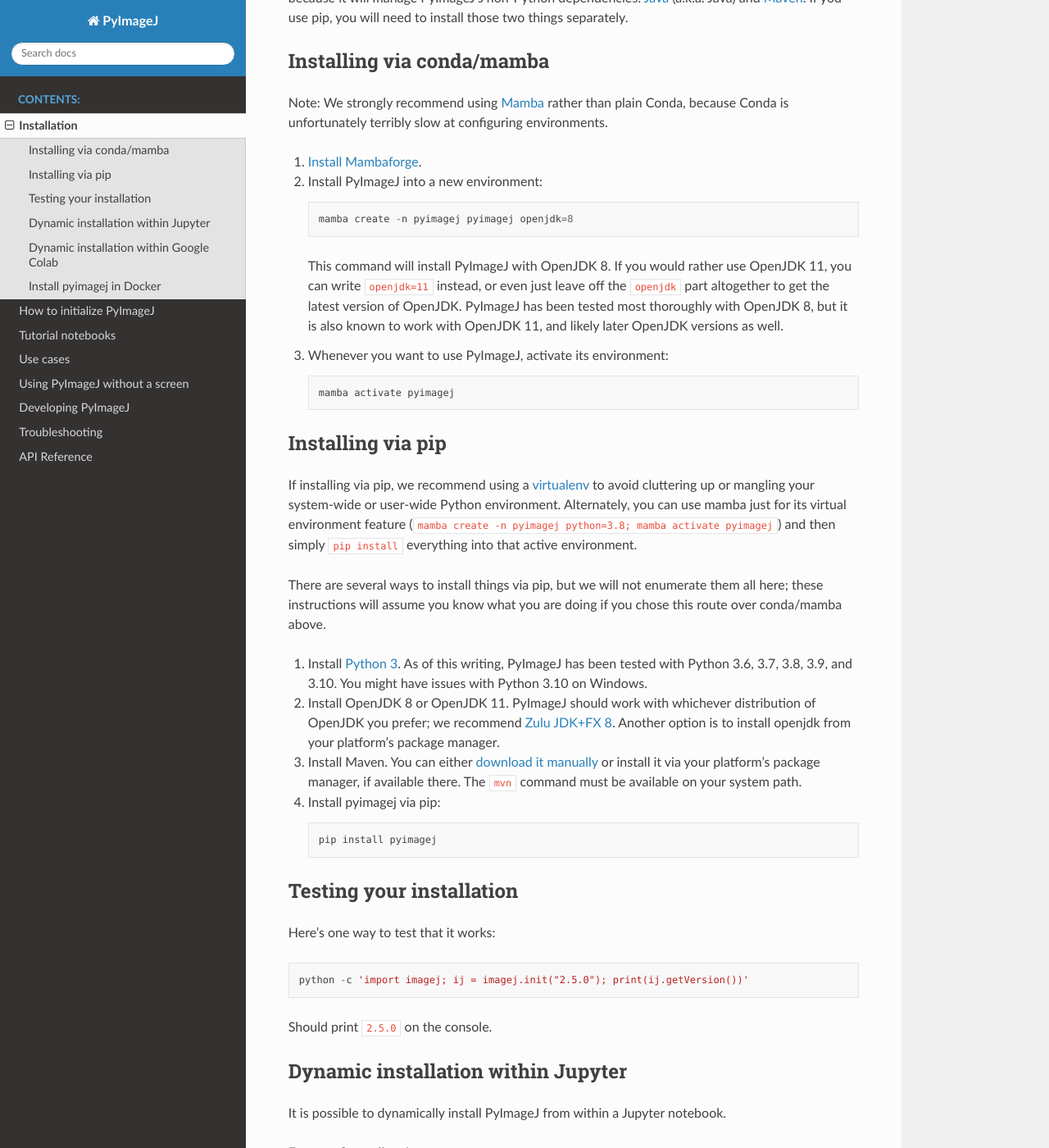
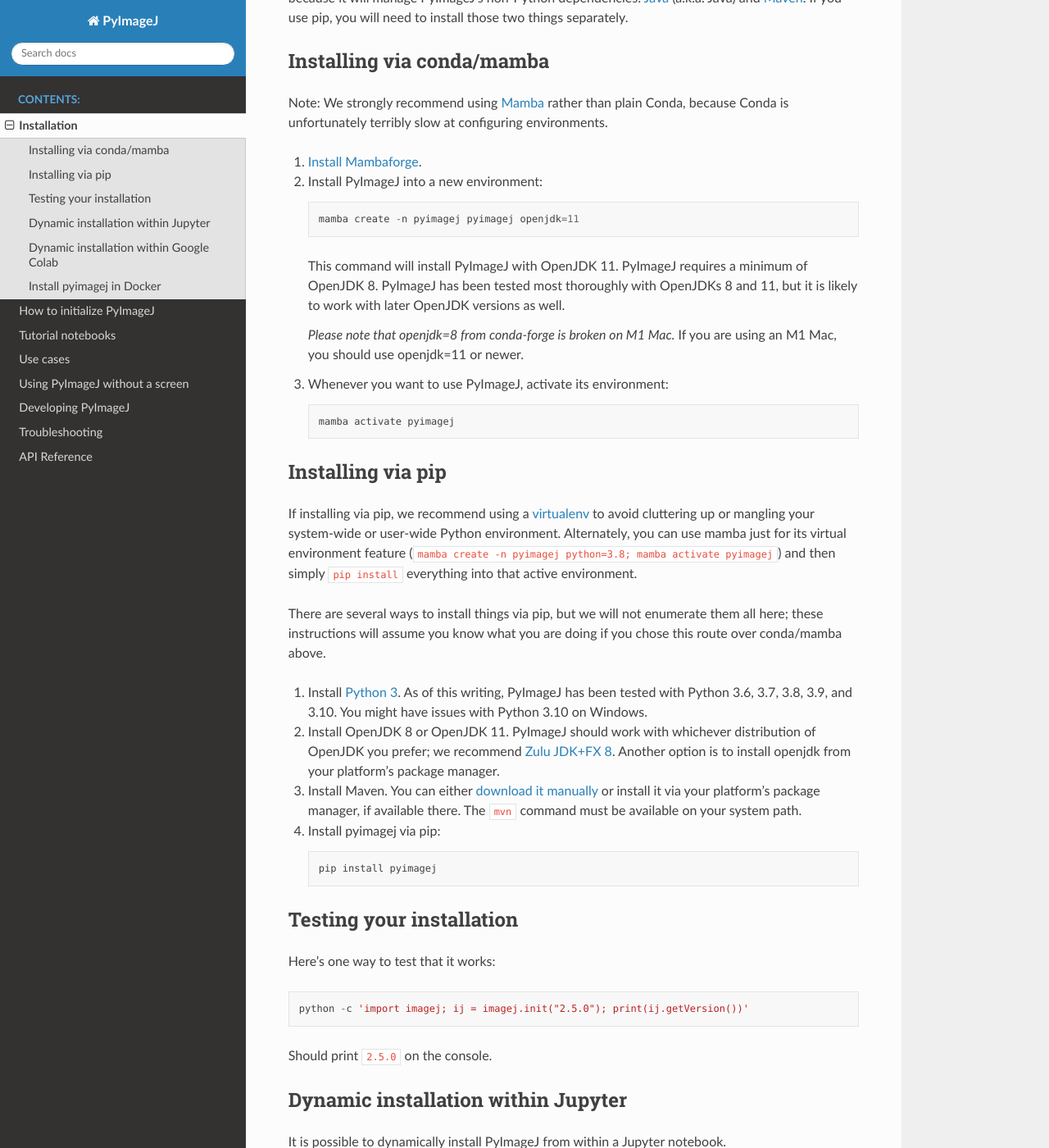
Before and after one commit to imagej/pyimagej, a Sphinx documentation site: the page built from doc/Install.md, in a window 1280 px wide and 1400 px high, scrolled down 222 px. Shown: the whole window at 82% size. Built offline with Sphinx 7.4.7 and the Read the Docs theme 2.0.0, drawn with Linux system fonts in a browser that asks for light colours; pages that are not in the unit, such as notebooks, are missing from menus; some of the changed text lies outside the part shown.

Commit message:
Update recommended openjdk version from 8 to 11
And add notes about how version 8 is broken for M1 Macs.

See #267.

````diff
--- a/doc/Install.md
+++ b/doc/Install.md
@@ -22,14 +22,15 @@
 
 2. Install PyImageJ into a new environment:
    ```
-   mamba create -n pyimagej pyimagej openjdk=8
+   mamba create -n pyimagej pyimagej openjdk=11
    ```
 
-   This command will install PyImageJ with OpenJDK 8. If you would rather use
-   OpenJDK 11, you can write `openjdk=11` instead, or even just leave off the
-   `openjdk` part altogether to get the latest version of OpenJDK. PyImageJ
-   has been tested most thoroughly with OpenJDK 8, but it is also known to
-   work with OpenJDK 11, and likely later OpenJDK versions as well.
+   This command will install PyImageJ with OpenJDK 11. PyImageJ requires a
+   minimum of OpenJDK 8. PyImageJ has been tested most thoroughly with OpenJDKs
+   8 and 11, but it is likely to work with later OpenJDK versions as well.
+
+   *Please note that openjdk=8 from conda-forge is broken on M1 Mac.*
+   If you are using an M1 Mac, you should use openjdk=11 or newer.
 
 3. Whenever you want to use PyImageJ, activate its environment:
    ```
@@ -83,7 +84,7 @@
 For your first cell, write:
 ```
 import sys, os
-!mamba install --yes --prefix {sys.prefix} pyimagej openjdk=8
+!mamba install --yes --prefix {sys.prefix} pyimagej openjdk=11
 os.environ['JAVA_HOME'] = os.sep.join(sys.executable.split(os.sep)[:-2] + ['jre'])
 ```
 
@@ -119,7 +120,7 @@
 
 3.  Install PyImageJ:
     ```python
-    !mamba install pyimagej openjdk=8
+    !mamba install pyimagej openjdk=11
     ```
     You can also install other deps here as well (scikit-image, opencv, etc).
 
@@ -166,7 +167,7 @@
 RUN micromamba install -y -n base -c conda-forge \
         python=3.8\
         pyimagej  \
-        openjdk=8 && \
+        openjdk=11 && \
     micromamba clean --all --yes
 ENV JAVA_HOME="/usr/local"
 # Set MAMVA_DOCKERFILE_ACTIVATE (otherwise python will not be found)
````
Also changed, not shown: doc/Troubleshooting.md (+11 -0 lines).
